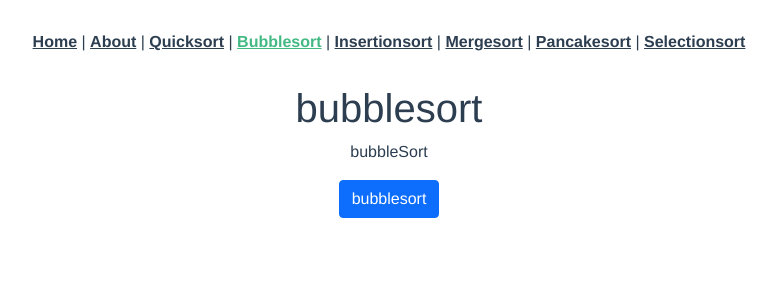
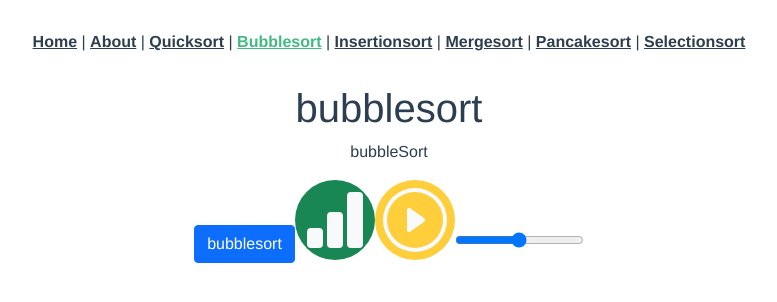
Before and after one commit to RamiroLinares/sortVisualizerVueJS, a Vue app: page /bubblesort in a window 1280 px wide. Shown: the top 302 px of the page, without its empty margins (251-1028 px from the left). Built offline with nearby package versions, Linux system fonts and the light colour scheme.

Commit message:
added icons and random numbers

```diff
--- a/package.json
+++ b/package.json
@@ -10,6 +10,7 @@
     "bootstrap": "^5.1.3",
     "bootstrap-vue": "^2.21.2",
     "core-js": "^3.6.5",
+    "mdbvue": "^6.7.3",
     "observable-array": "^0.0.4",
     "vue": "^2.6.14",
     "vue-router": "^3.2.0",
--- a/src/algorithms/bubblesort.js
+++ b/src/algorithms/bubblesort.js
@@ -1,4 +1,4 @@
-export default function bubblesort(array) {
+export default async function bubblesort(array) {
     for(var i = 0; i < array.length; i++){
 
         // Last i elements are already in place
@@ -12,6 +12,7 @@ export default function bubblesort(array) {
             var temp = array[j]
             array[j] = array[j + 1]
             array[j+1] = temp
+            await new Promise(resolve => setTimeout(resolve,10));
           }
         }
       }
--- a/src/views/Bubblesort.vue
+++ b/src/views/Bubblesort.vue
@@ -3,6 +3,9 @@
     <h1>bubblesort</h1>
     <p >bubbleSort</p>
     <b-button variant='primary' v-on:click="bubblesort()">bubblesort</b-button>
+    <b-icon icon="bar-chart-fill" v-on:click="fillWithRandomNumbers()" font-scale="5" class="rounded-circle bg-success p-2" variant="light" aria-hidden="true"></b-icon>
+    <b-icon icon="play-circle" v-on:click="bubblesort()" font-scale="5" class="rounded-circle bg-warning p-2" variant="light" aria-hidden="true" animation="fade"></b-icon>
+    <input type="range" class="custom-range" id="slider1" v-on:change="changeSize()">
   </div>
 </template>
 
@@ -11,10 +14,25 @@ import bubblesort from '@/algorithms/bubblesort.js'
 
 export default {
   name: 'bubblesort',
+  data() {
+    return{
+      array:[],
+      size:10,
+    }
+  },
   methods: {
     bubblesort () {
-      const array = [4000, 10, 24, 1, 25, 28, 40, 11, 10, 4]
-      console.log(bubblesort(array))
+      //this.array = [4000, 10, 24, 1, 25, 28, 40, 11, 10, 4]
+      console.log(bubblesort(this.array))
+    },
+    fillWithRandomNumbers(){
+      for (let i = 0; i < this.size; i++) {
+        this.array[i]=Math.floor(Math.random() * (1000 - 0)) + 0;
+        }
+      console.log(bubblesort(this.array))
+    },
+    changeSize(){
+      this.size=document.getElementById("slider1").value;
     }
   }
 }
```
Also changed, not shown: 1 other file (tests, documents, lock files or other folders).
